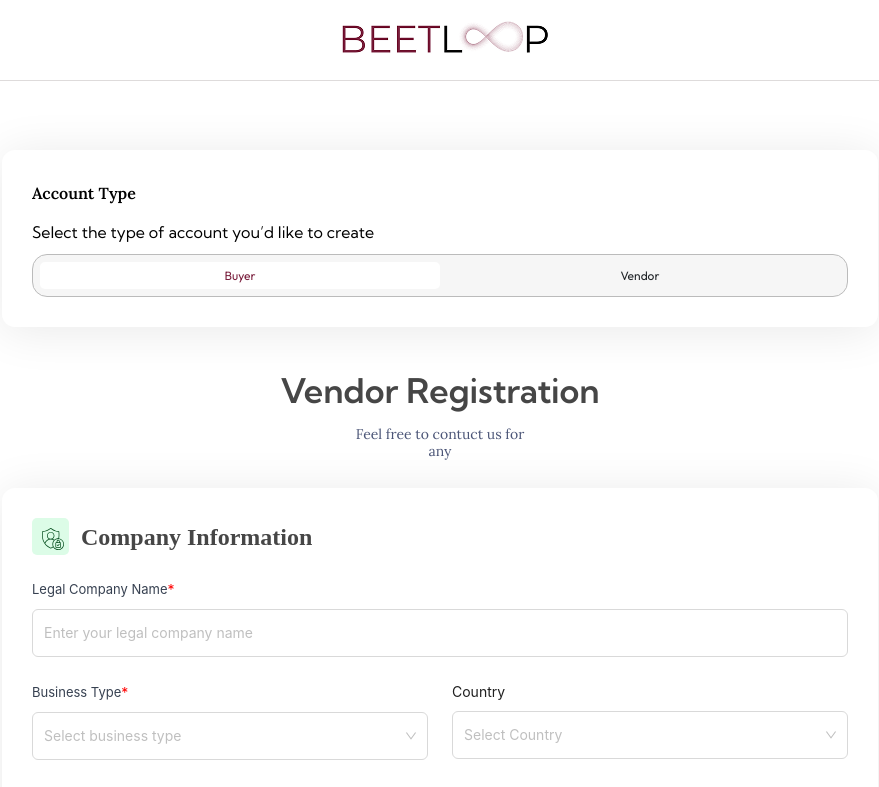
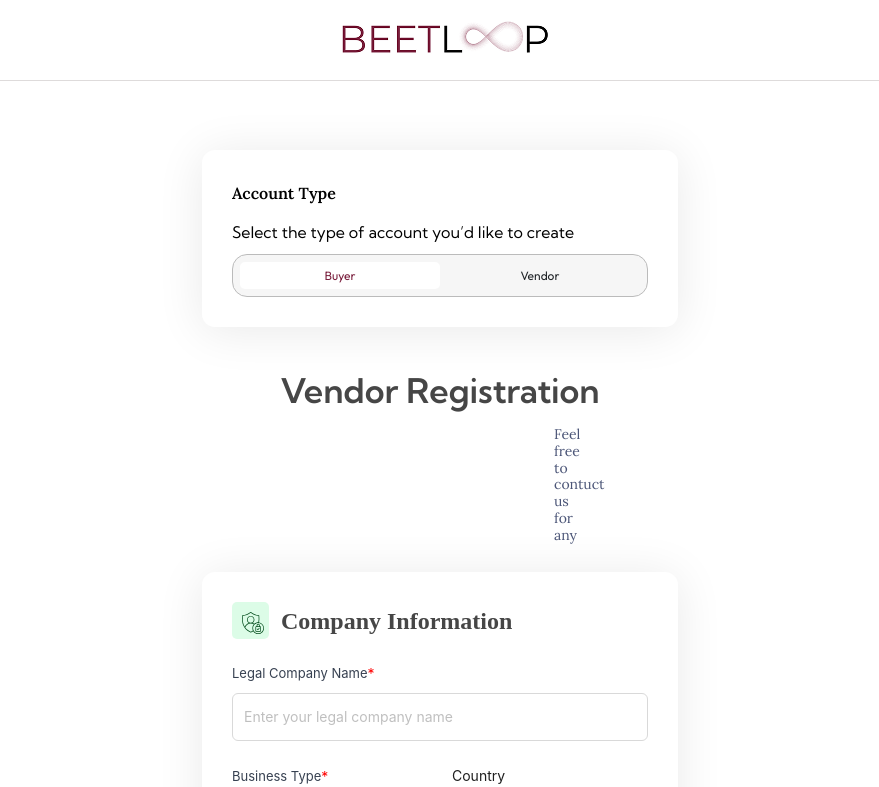
Before and after one commit to MBSrinivasan/FE-Nutrition, a Next.js app: page /register in a window 1280 px wide. Shown: the top 787 px of the page, without its empty margins (200-1079 px from the left). Built offline with nearby package versions, Linux system fonts and the light colour scheme.

Commit message:
verify page

```diff
--- a/components/registerForm/register.css
+++ b/components/registerForm/register.css
@@ -1,7 +1,7 @@
 .registerForm {
-  padding-right: 190px;
+  padding-right: 390px;
   margin-top: 50px;
-  padding-left: 190px;
+  padding-left: 390px;
 }
 .firstBox {
   border-radius: 13px;
```
Also changed, not shown: app/verify/page.jsx (added), components/verifyPage/verifyPage.css (added), components/verifyPage/verifyPage.jsx (added).
